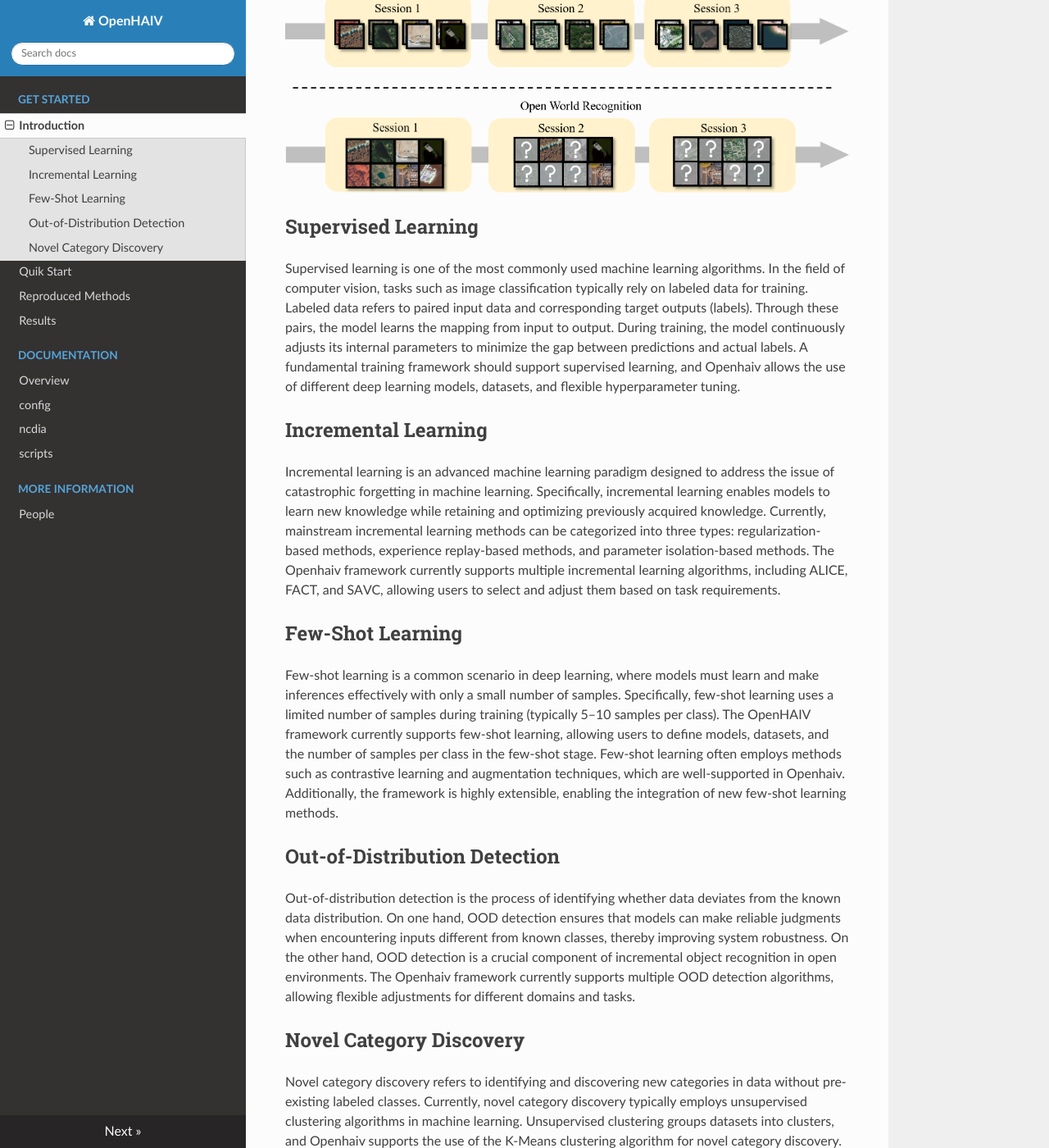
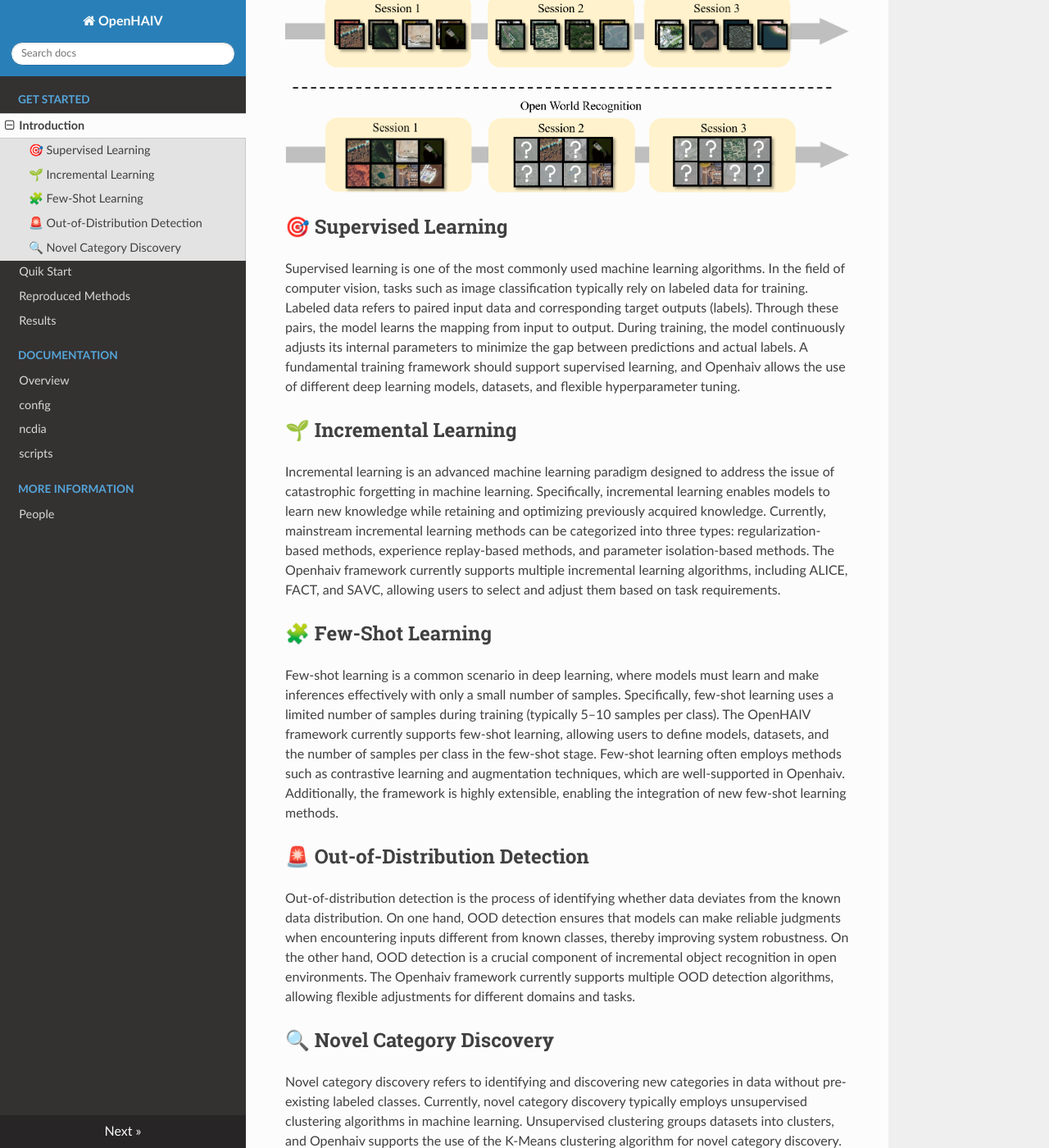
Before and after one commit to YifanLiang-hust/ncdia, an MkDocs documentation site: the page built from docs/index.md, in a window 1280 px wide and 1400 px high, scrolled down 278 px. Shown: the whole window at 82% size. Built offline with MkDocs 1.6.1, drawn with Linux system fonts in a browser that asks for light colours; nearby versions of some CDN libraries.

```diff
--- a/docs/index.md
+++ b/docs/index.md
@@ -4,17 +4,17 @@ The OpenHAIV framework primarily focuses on Open World Learing tasks and current
 
 ![owl](intro.png)
 
-## Supervised Learning
+## 🎯 Supervised Learning
 Supervised learning is one of the most commonly used machine learning algorithms. In the field of computer vision, tasks such as image classification typically rely on labeled data for training. Labeled data refers to paired input data and corresponding target outputs (labels). Through these pairs, the model learns the mapping from input to output. During training, the model continuously adjusts its internal parameters to minimize the gap between predictions and actual labels. A fundamental training framework should support supervised learning, and Openhaiv allows the use of different deep learning models, datasets, and flexible hyperparameter tuning.
 
-## Incremental Learning
+## 🌱 Incremental Learning
 Incremental learning is an advanced machine learning paradigm designed to address the issue of catastrophic forgetting in machine learning. Specifically, incremental learning enables models to learn new knowledge while retaining and optimizing previously acquired knowledge. Currently, mainstream incremental learning methods can be categorized into three types: regularization-based methods, experience replay-based methods, and parameter isolation-based methods. The Openhaiv framework currently supports multiple incremental learning algorithms, including ALICE, FACT, and SAVC, allowing users to select and adjust them based on task requirements.
 
-## Few-Shot Learning
+## 🧩 Few-Shot Learning
 Few-shot learning is a common scenario in deep learning, where models must learn and make inferences effectively with only a small number of samples. Specifically, few-shot learning uses a limited number of samples during training (typically 5–10 samples per class). The OpenHAIV framework currently supports few-shot learning, allowing users to define models, datasets, and the number of samples per class in the few-shot stage. Few-shot learning often employs methods such as contrastive learning and augmentation techniques, which are well-supported in Openhaiv. Additionally, the framework is highly extensible, enabling the integration of new few-shot learning methods.
 
-## Out-of-Distribution Detection
+## 🚨 Out-of-Distribution Detection
 Out-of-distribution detection is the process of identifying whether data deviates from the known data distribution. On one hand, OOD detection ensures that models can make reliable judgments when encountering inputs different from known classes, thereby improving system robustness. On the other hand, OOD detection is a crucial component of incremental object recognition in open environments. The Openhaiv framework currently supports multiple OOD detection algorithms, allowing flexible adjustments for different domains and tasks.
 
-## Novel Category Discovery
+## 🔍 Novel Category Discovery
 Novel category discovery refers to identifying and discovering new categories in data without pre-existing labeled classes. Currently, novel category discovery typically employs unsupervised clustering algorithms in machine learning. Unsupervised clustering groups datasets into clusters, and Openhaiv supports the use of the K-Means clustering algorithm for novel category discovery. K-Means partitions data into K clusters, with each cluster represented by its centroid (the center point of the cluster). The algorithm iteratively updates centroids to minimize the within-cluster squared distances.
```
Also changed, not shown: docs/methods.md (+70 -2 lines), docs/people.md (+5 -5 lines).
